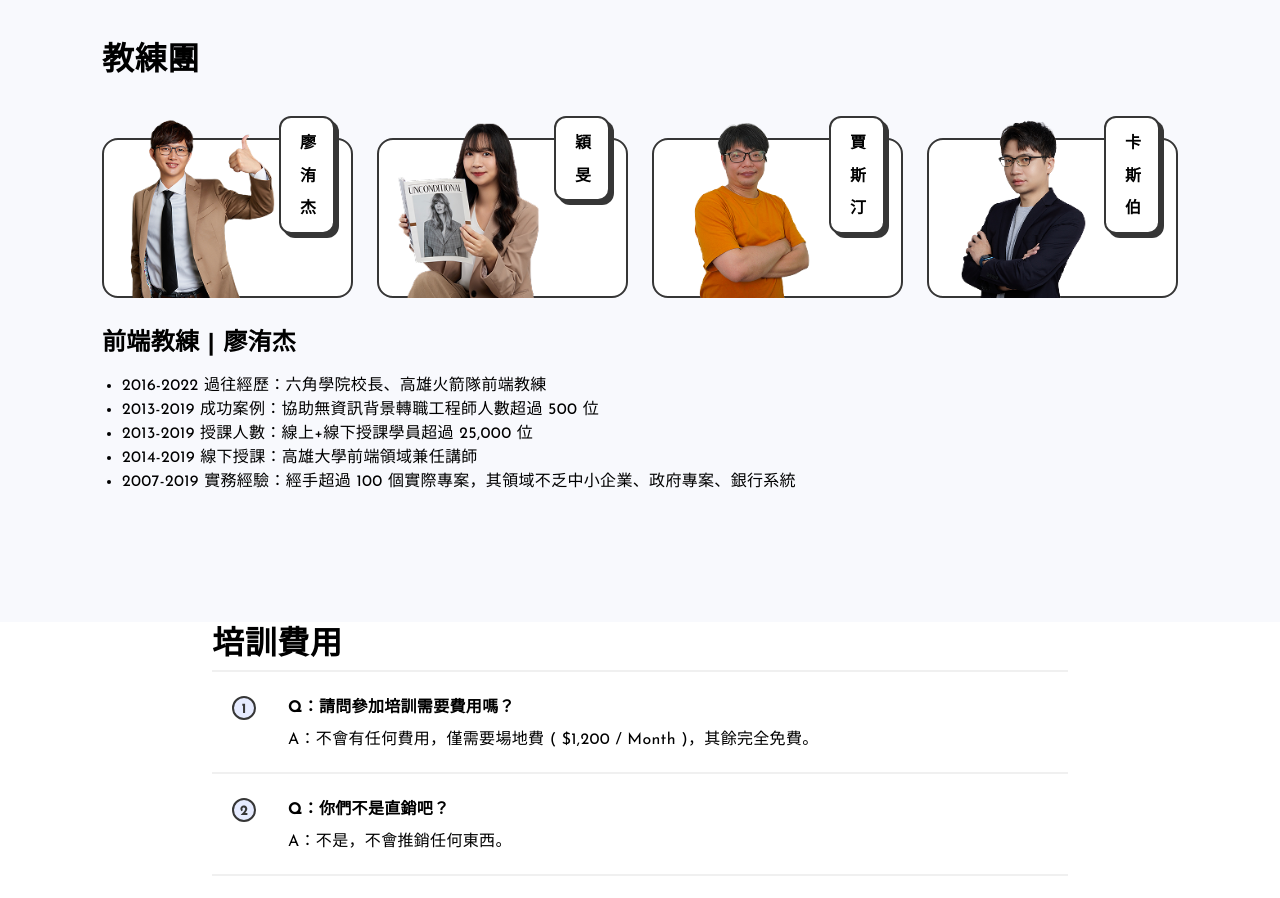
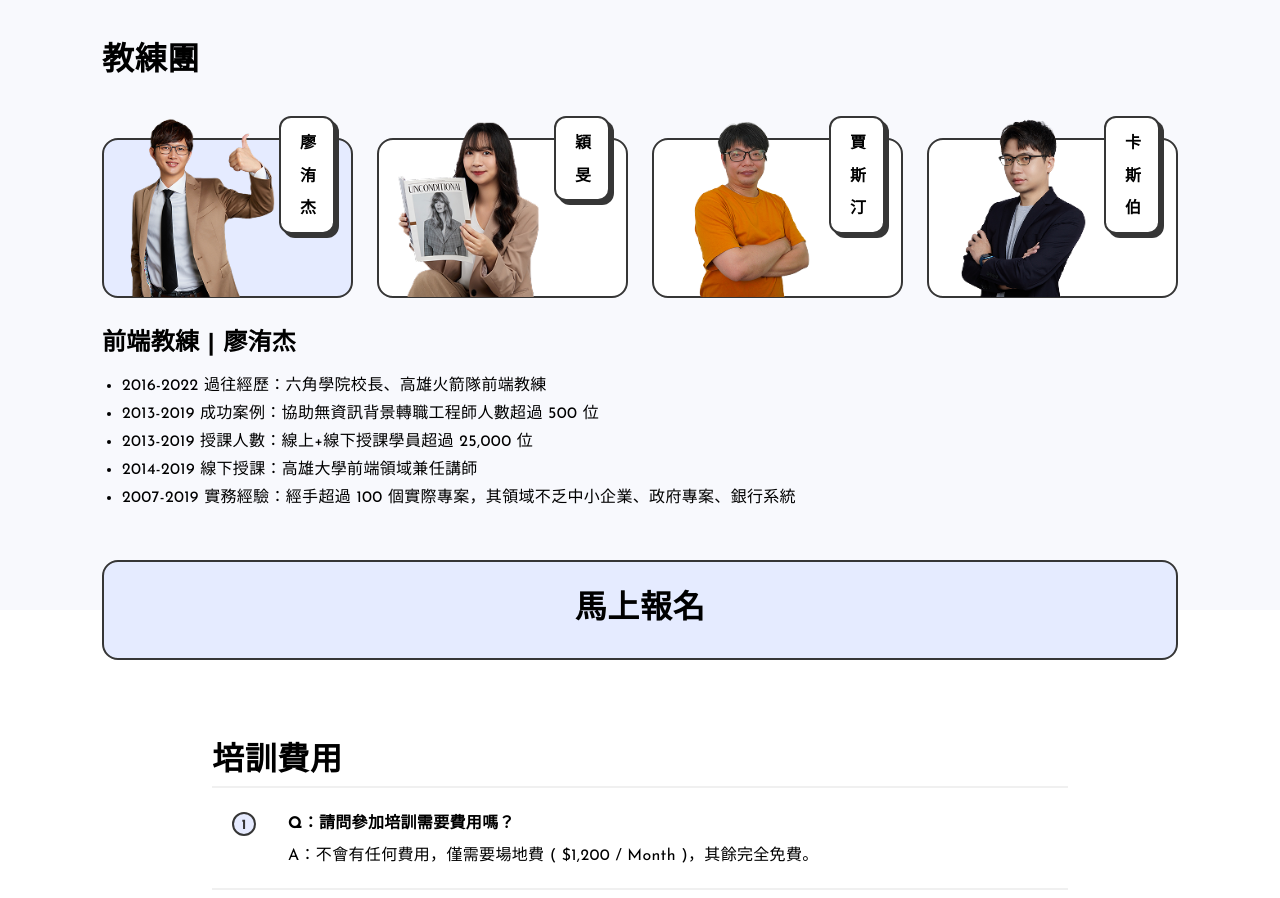
Before and after one commit to Danny-1211/ROCKET, a React (Vite) app: page / in a window 1280 px wide. Shown: the part 3080-3978 px from the top of the page. Built offline with nearby package versions, Linux system fonts and the light colour scheme.

Commit message:
feat: complete coaches section with interactive coach switch

```diff
--- a/src/components/rocket/AboutTraining.jsx
+++ b/src/components/rocket/AboutTraining.jsx
@@ -6,7 +6,7 @@ import Coaches from './Coaches';
 
 export default function AboutTraining() {
     return (
-        <section className="bg-Neutral-100 md:px-3">
+        <section className="bg-Neutral-100 mb-22.5 md:mb-32 md:px-3">
             <div className="w-full mx-auto flex flex-col gap-20 md:max-w-269">
                 <TrainingIntro />
                 {trainingData.map((item) => (
--- a/src/components/rocket/Coaches.jsx
+++ b/src/components/rocket/Coaches.jsx
@@ -2,6 +2,7 @@ import weijie from '../../assets/imgs/coach/coach-weijie.png';
 import yinmin from '../../assets/imgs/coach/coach-yinmin.png';
 import justin from '../../assets/imgs/coach/coach-justin.png';
 import casper from '../../assets/imgs/coach/coach-casper.png';
+import { useState } from 'react';
 
 const coachData = [
     {
@@ -92,16 +93,22 @@ const coachData = [
     },
 ];
 
-function CoachCard({ name, image }) {
+function CoachCard({ id, name, image, isActive, onClick }) {
     return (
-        <li className="
-            group relative w-83 h-50 flex-none
-            bg-white border-2 border-Neutral-700 r-lg
+        <li
+            onClick={onClick}
+            className={`
+                group relative w-83 h-50 flex-none cursor-pointer
+                border-2 border-Neutral-700 r-lg
+                transition-colors duration-200
 
-            md:w-62.75 md:h-40 md:r-md
-        ">
+                ${isActive ? 'bg-Primary-Blue-100' : 'bg-white'}
+
+                md:w-62.75 md:h-40 md:r-md
+            `}
+        >
             <img
-                className="absolute -top-5.5 w-55 h-55 md:w-45 md:h-45"
+                className="absolute -top-5.75 w-55 h-55 md:w-45 md:h-45"
                 src={image}
                 alt={name}
             />
@@ -122,9 +129,15 @@ function CoachCard({ name, image }) {
 }
 
 function Coaches() {
+    const [activeCoachId, setActiveCoachId] = useState(coachData[0].id);
+
+    const activeCoach = coachData.find(
+        (coach) => coach.id === activeCoachId
+    );
+
     return (
         <>
-            <div className="w-full mx-auto pt-10 pb-16.5 px-12 md:max-w-269 md:pt-16 md:pb-32 md:px-0">
+            <div className="w-full mx-auto pt-10 px-12 md:max-w-269 md:pt-16 md:px-0">
                 <h3 className="h3">教練團</h3>
                 <div className="w-full flex-none mt-3">
                     <div className="w-full mt-3 overflow-x-auto scrollbar-hide">
@@ -132,33 +145,30 @@ function Coaches() {
                             {coachData.map((coach) => (
                                 <CoachCard
                                     key={coach.id}
+                                    id={coach.id}
                                     name={coach.name}
                                     image={coach.image}
+                                    isActive={coach.id === activeCoachId}
+                                    onClick={() => setActiveCoachId(coach.id)}
                                 />
                             ))}
                         </ul>
                     </div>
                     <div className="mt-6 md:mt-7">
-                        <h4 className="body-1 font-bold">前端教練 | 廖洧杰</h4>
-                        <ul className="list-disc ml-5 mt-2 md:mt-3">
-                            <li>
-                                2016-2022 過往經歷：<a>六角學院校長</a>、<a>高雄火箭隊</a>前端教練
-                            </li>
-                            <li>
-                                2013-2019 成功案例：協助無資訊背景轉職工程師人數超過 500 位
-                            </li>
-                            <li>
-                                2013-2019 授課人數：線上+線下授課學員超過 25,000 位
-                            </li>
-                            <li>
-                                2014-2019 線下授課：<a>高雄大學前端領域兼任講師</a>
-                            </li>
-                            <li>
-                                2007-2019 實務經驗：經手超過 100 個實際專案，其領域不乏中小企業、政府專案、銀行系統
-                            </li>
+                        <h4 className="body-1 font-bold">{activeCoach.title}</h4>
+
+                        <ul className="list-disc ml-5 mt-2 md:mt-3 space-y-1">
+                            {activeCoach.list.map((item, index) => (
+                                <li key={index}>{item}</li>
+                            ))}
                         </ul>
                     </div>
                 </div>
+                <a className={`
+                    h3 p-5 bg-Primary-Blue-100 border-2 border-Neutral-700 r-md flex justify-center items-center translate-y-[50%]
+                    md:p-6
+                    hover:after:content-[url('../../assets/imgs/coach/go.png')]
+                `}>馬上報名</a>
             </div>
         </>
     )
```
Also changed, not shown: src/assets/imgs/coach/go.png (added).
